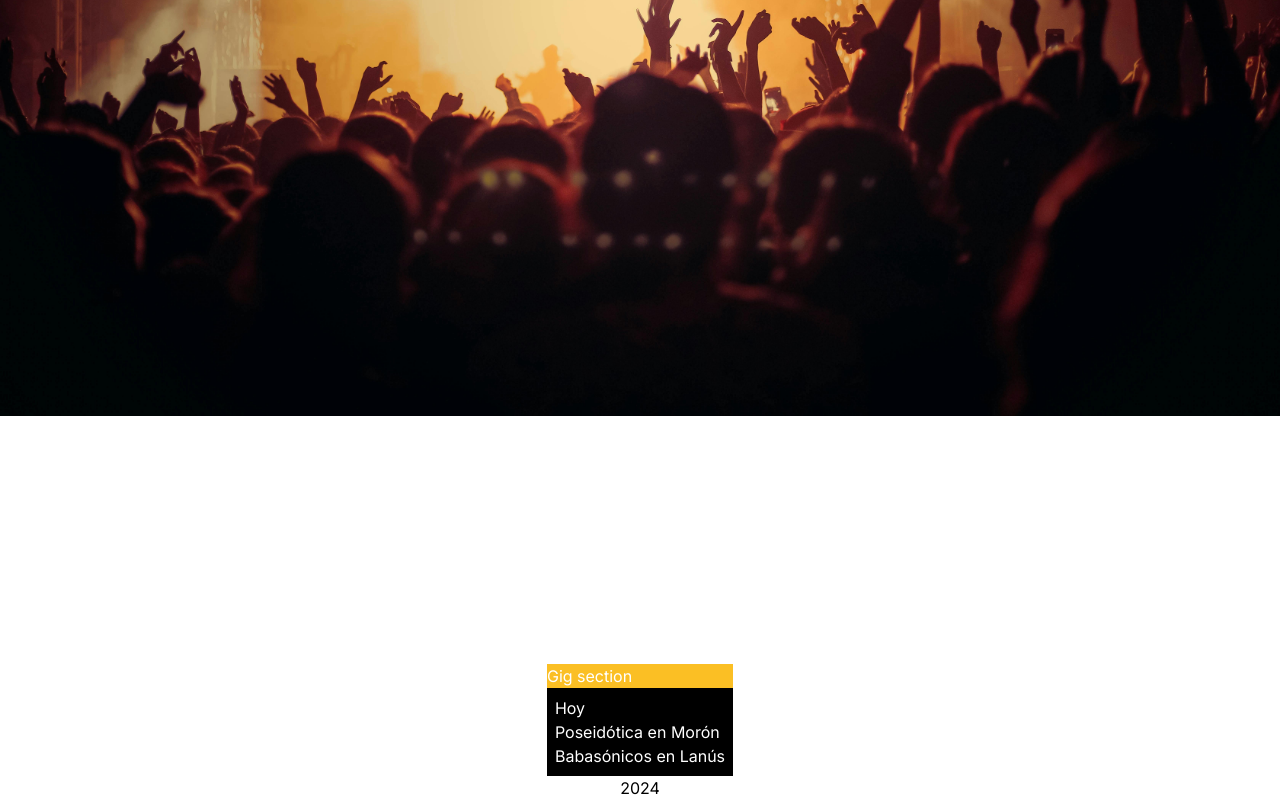
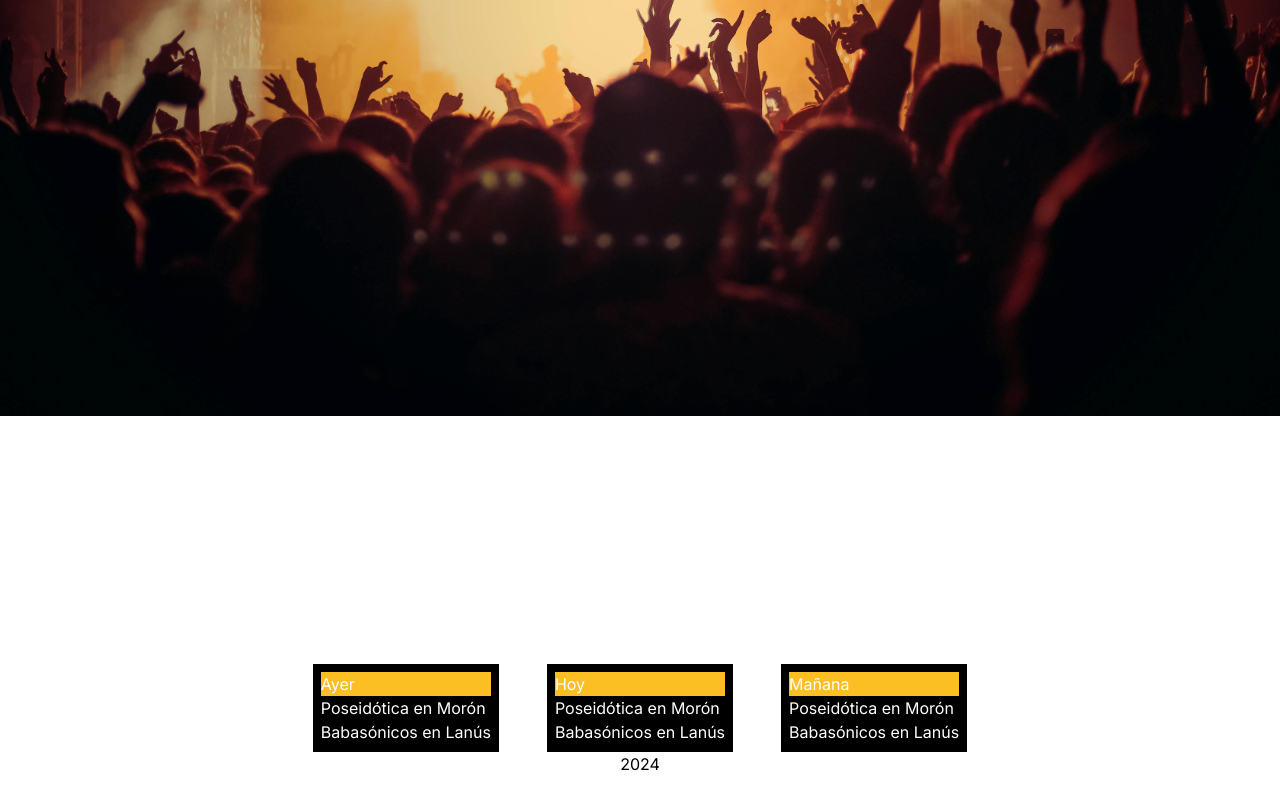
Before and after one commit to Firet/band-gig-finder, a Next.js app in the folder frontend/: page / in a window 1280 px wide. Shown: the part 384-1184 px from the top of the page. After the commit the page ends 1160 px from the top, so only its background shows below. Built offline with nearby package versions, Linux system fonts and the light colour scheme.

Commit message:
Set yesterday, today, tomorrow title to ConcertBoardDate + Add styles to GigBoardDate

```diff
--- a/frontend/src/components/molecules/Gig-Concert-Board/GigConcertBoard.tsx
+++ b/frontend/src/components/molecules/Gig-Concert-Board/GigConcertBoard.tsx
@@ -1,9 +1,9 @@
 
-export default function GigConcertBoard() {
+export default function GigConcertBoard({dateTitle= 'Hoy'}) {
     return (
         <>
-            <section className="bg-black p-2">
-                <h1>Hoy</h1>
+            <section className="bg-black p-2 mx-6">
+                <h1 className="bg-amber-400">{dateTitle}</h1>
                 <h2>Poseidótica en Morón</h2>
                 <h2>Babasónicos en Lanús</h2>
             </section>
--- a/frontend/src/components/sections/gig-section/gigSection.tsx
+++ b/frontend/src/components/sections/gig-section/gigSection.tsx
@@ -2,10 +2,15 @@ import GigConcertBoard from "@/components/molecules/Gig-Concert-Board/GigConcert
 
 
 export default function GigSection() {
+
+  const ConcertBoardDates = {
+    yesterday: 'Ayer', today: 'Hoy', tomorrow: 'Mañana'
+  };
   return (
-    <section className="bg-amber-400 mt-[14rem]">
-    <h1>Gig section</h1>
-    <GigConcertBoard />
+    <section className="flex flex-row mt-[14rem]">
+      <GigConcertBoard dateTitle={ConcertBoardDates.yesterday} />
+      <GigConcertBoard dateTitle={ConcertBoardDates.today} />
+      <GigConcertBoard dateTitle={ConcertBoardDates.tomorrow} />
     </ section>
   );
 }
```
